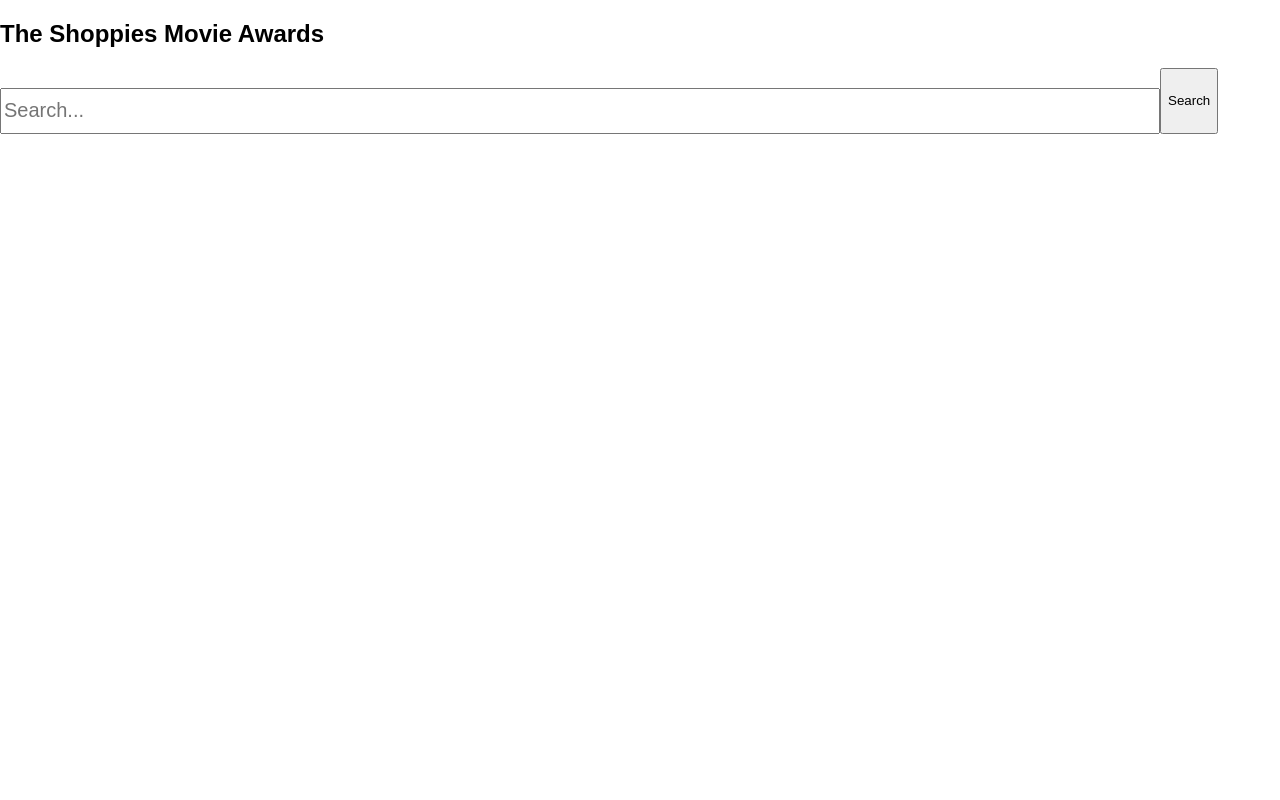
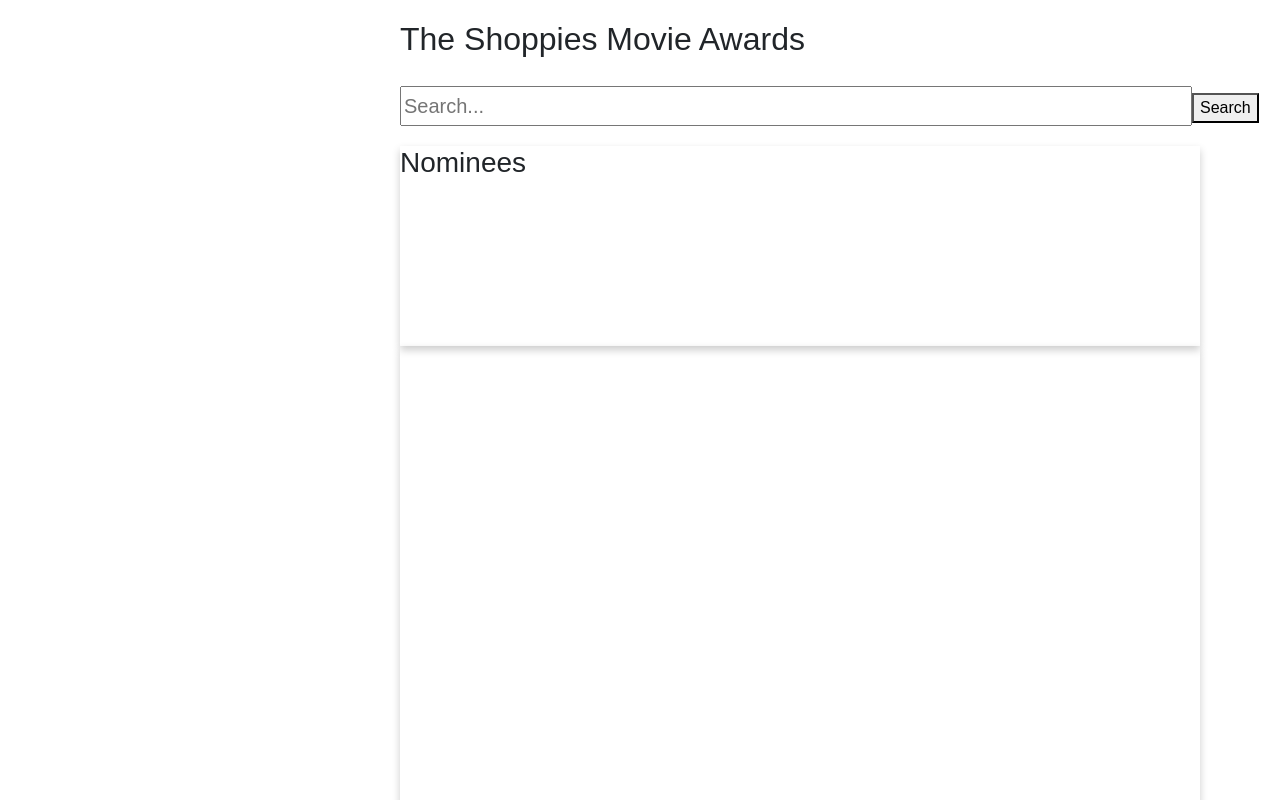
Before and after one commit to miphc42/The-Shoppies-Movie-Awards, a React (Create React App) app: page / in a window 1280 px wide. Shown: the top 800 px of the page. Built offline with nearby package versions, Linux system fonts and the light colour scheme.

Commit message:
functionality fix, style not implemented yet

```diff
--- a/package.json
+++ b/package.json
@@ -12,6 +12,7 @@
     "react": "^17.0.2",
     "react-dom": "^17.0.2",
     "react-scripts": "4.0.3",
+    "reactstrap": "^8.9.0",
     "web-vitals": "^1.1.1"
   },
   "scripts": {
--- a/src/App.css
+++ b/src/App.css
@@ -1,13 +1,34 @@
 .App {
-  display: flex;
-  flex-wrap: wrap;
- /* justify-content: center;
-	align-items: center;
-	flex-wrap: wrap; */
-  /* flex-direction: column; */
   font-family: Arial, Helvetica, sans-serif;
+  margin-left: 400px;
 }
-
+.movie {
+  max-width: 200px;
+}
+.title {
+  margin-top: 20px;
+}
+.head {
+  margin-bottom: 20px;
+}
+.list-nominate {
+  width: 800px;
+  height: 200px;
+  box-shadow: 0 4px 8px 0 rgba(0,0,0,0.2);
+  border-color: black;
+}
+.original {
+  width: 800px;
+  height: 900px;
+  box-shadow: 0 4px 8px 0 rgba(0,0,0,0.2);
+  border-color: black;
+}
+.content {
+  width: 100%;
+  height: 100%;
+  box-shadow: 0 4px 8px 0 rgba(0,0,0,0.2);
+  border-color: black;
+}
 .App input{
   margin-top: 20px;
   width: 90%;
--- a/src/App.js
+++ b/src/App.js
@@ -1,7 +1,7 @@
 import React, {useEffect, useState} from 'react';
 import './App.css';
 import Card from './components/Card';
-
+import {CardColumns, CardDeck} from 'reactstrap';
 function App() {
   const [input, setInput] = useState('');
   const [movie, setMovie] = useState('');
@@ -19,20 +19,32 @@ function App() {
   return (
     <div className="App">
       <header>
-        <h2>The Shoppies Movie Awards</h2>
-      </header>
+        <div className="head">
+          <h2 className="title">The Shoppies Movie Awards</h2>
           <input type="text" placeholder="Search..."
             onChange={event => setInput(event.target.value)}
           />
           <button onClick={handleClick}>Search</button>
+        </div>
+      </header>
+      <div className="list-nominate">
+        <h3>Nominees</h3>
+      </div>
+      {
+        !data.Search ? <div className="original"></div> :
+        <div className="content">
+        <CardColumns>
         {data.Search &&
           data.Search.map((val, key) => {
             return (
-            <div className="movie" key={key} >
+              <div className="movie">
                 <Card movie={val}/>
               </div>
             );
           })
+        }
+        </CardColumns>
+      </div>
       }
     </div>
   )
--- a/src/components/Card.css
+++ b/src/components/Card.css
@@ -1,7 +1,8 @@
 .card {
+    margin: auto;
     box-shadow: 0 4px 8px 0 rgba(0,0,0,0.2);
     transition: 0.3s;
-
+    border-radius: 5px;
 }
 
 .card:hover {
--- a/src/components/Card.jsx
+++ b/src/components/Card.jsx
@@ -1,17 +1,29 @@
-import React from 'react';
+import React, {useState} from 'react';
 import './Card.css'
-const Card = (props) => {
+import {
+    Card, Button, CardImg, CardTitle, CardText, CardGroup,
+    CardSubtitle, CardBody
+  } from 'reactstrap';
+
+const CardComp = (props) => {
     const movieInfo = props.movie;
+    const [buttonText, setButtonText] = useState('Nominate');
     console.log(movieInfo);
+    const handleClick = () => {
+        if (buttonText === 'Nominate') {
+            console.log('aaaa')
+        }
+    }
     return (
-        <div className="card">
-            <img src={movieInfo.Poster} alt="Avatar" styles={"width:100%"}/>
-            <div className="container">
-                <h4><b>{movieInfo.Title}</b></h4>
-                <p>{movieInfo.Year}</p>
-            </div>
-        </div>
+        <Card>
+            <CardImg top width="100%" src={movieInfo.Poster} alt="Card image cap"/>
+            <CardBody>
+            <CardTitle tag="h5">{movieInfo.Title}</CardTitle>
+            <CardSubtitle tag="h6" className="mb-2 text-muted">{movieInfo.Year}</CardSubtitle>
+            <Button onClick={handleClick}>{buttonText}</Button>
+            </CardBody>
+        </Card>
     );
 }
 
-export default Card;
+export default CardComp;
--- a/src/index.js
+++ b/src/index.js
@@ -2,6 +2,7 @@ import React from 'react';
 import ReactDOM from 'react-dom';
 import './index.css';
 import App from './App';
+import 'bootstrap/dist/css/bootstrap.min.css';
 
 ReactDOM.render(
   <React.StrictMode>
```
Also changed, not shown: 1 other file (tests, documents, lock files or other folders). Lines whose indentation alone changed are shown as unchanged.
